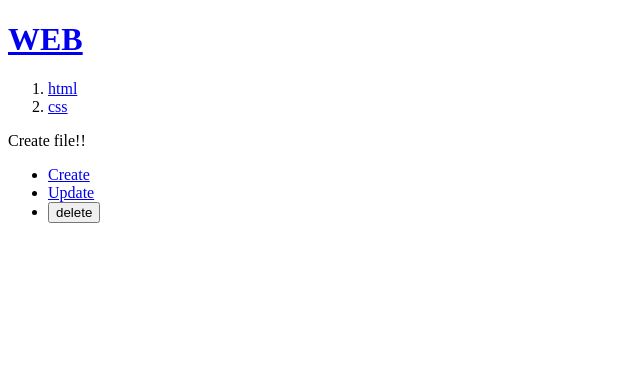
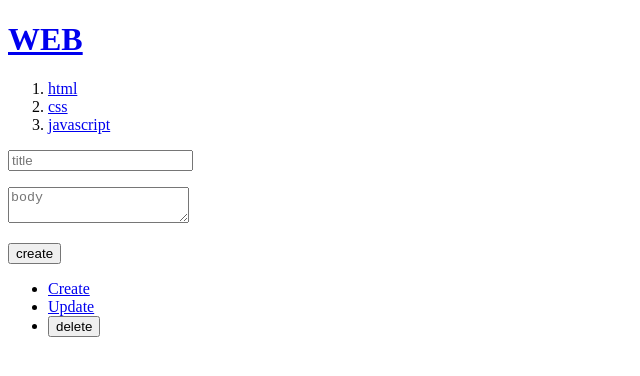
Before and after one commit to namic123/NextJSApp, a Next.js app: page /create in a window 1280 px wide. Shown: the top 376 px of the page, without its empty margins (0-640 px from the left). Built offline with nearby package versions, Linux system fonts and the light colour scheme; data requests are answered from the project's data file.

Commit message:
클라이언트 컴포넌트 활용 2

```diff
--- a/db.json
+++ b/db.json
@@ -1,7 +1,20 @@
 {
   "topics": [
-    {"id": 1,"title": "html","body": "html is ..."},
-    {"id": 2,"title": "css","body": "css is ..."}
+    {
+      "id": 1,
+      "title": "html",
+      "body": "html is ..."
+    },
+    {
+      "id": 2,
+      "title": "css",
+      "body": "css is ..."
+    },
+    {
+      "title": "javascript",
+      "body": "javascript",
+      "id": 3
+    }
   ],
   "posts": [
     {
--- a/src/app/create/page.js
+++ b/src/app/create/page.js
@@ -1,5 +1,35 @@
+"use client";
 export default function Create(){
   return (
-    <>Create file!!</>
+    <>
+      <form onSubmit={(e)=>{
+        e.preventDefault();
+        const title = e.target.title.value;
+        const body = e.target.body.value;
+        const options = {
+          method:'POST',
+          headers: {
+            'Content-Type':'application/json'
+          },
+          body:JSON.stringify({title,body})
+        }
+        fetch('http://localhost:9999/topics', options)
+          .then(res=> res.json())
+          .then(result =>{
+            console.log(result);
+            const lastid = result.id;
+          })
+      }}>
+        <p>
+          <input type="text" name="title" placeholder="title"/>
+        </p>
+        <p>
+          <textarea name="body" placeholder="body"></textarea>
+        </p>
+        <p>
+          <input type="submit" value={"create"}/>
+        </p>
+      </form>
+    </>
   )
 }
--- a/src/app/layout.js
+++ b/src/app/layout.js
@@ -13,6 +13,8 @@
     <html>
     {/* children이라는 property는 page.js라는 파일의 값을 가져옴 */}
     {/* 공통된 내용은 layout 파일에서 작성한다.*/}
+    {/* 만약 create 폴더 안에 layout.js가 없을 경우 부모 폴더의 layout.js children에 라우팅됨. */}
+    {/* props.children에는 create 폴더의 page.js가 라우팅됨. */}
       <body>
       <h1>
         {/* Link 사용 이유 */}
```
